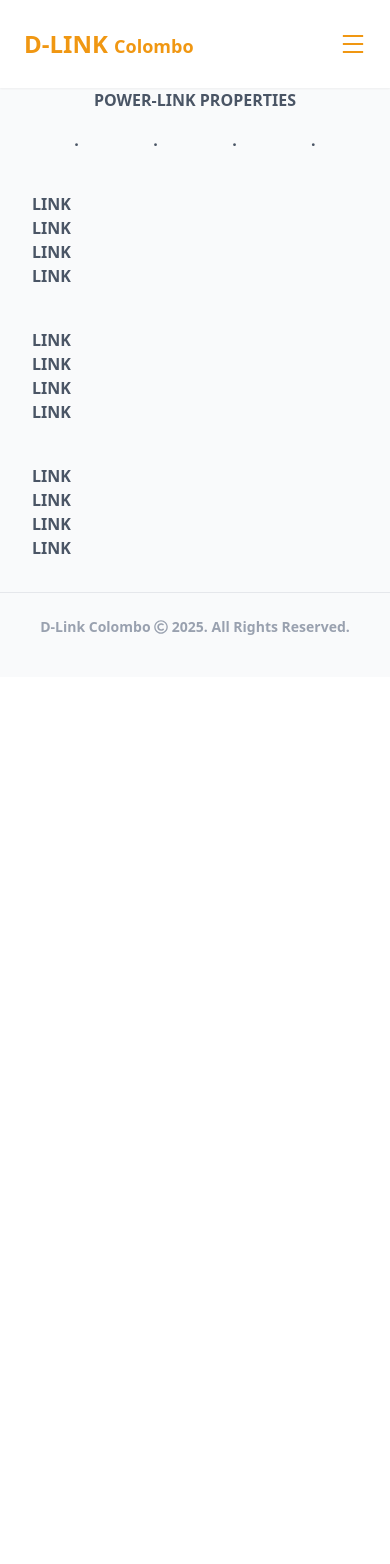
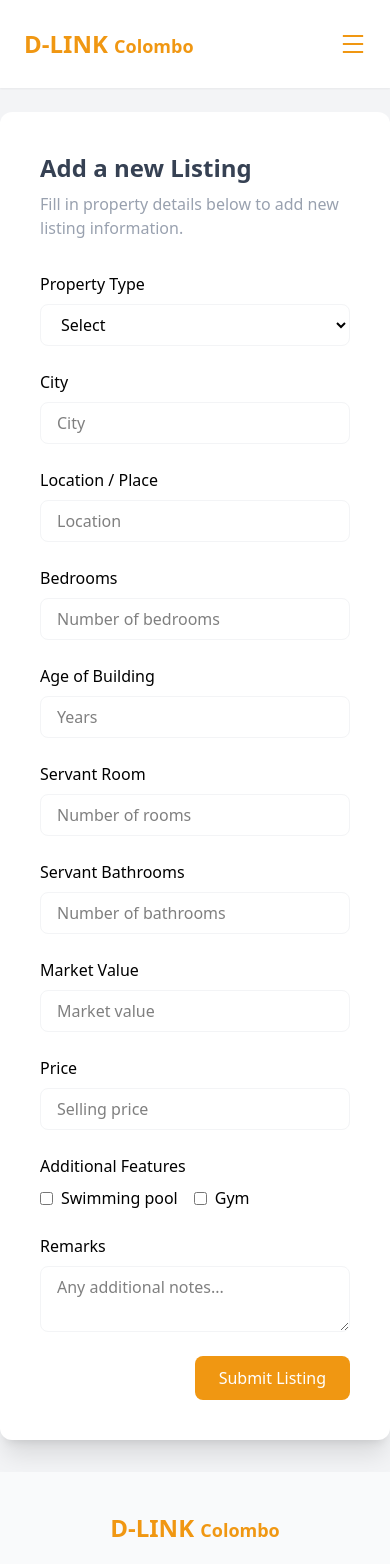
Before and after one commit to reshamsu/DLink-REACT, a React (Vite) app in the folder dlink-frontend/: page /listing/add-listing in a window 390 px wide. Shown: the top 1564 px of the page. Before the commit the page ends 844 px from the top, so only its background shows below. Built offline with nearby package versions, Linux system fonts and the light colour scheme.

Commit message:
Listing Form Update

```diff
--- a/dlink-frontend/src/App.jsx
+++ b/dlink-frontend/src/App.jsx
@@ -8,7 +8,9 @@
 import Villas from "./pages/Villas";
 import Commercial from "./pages/Commercial";
 import Lands from "./pages/Lands";
+import NotFound from "./pages/NotFound";
 import Listings from "./pages/Listing";
+import AddListing from "./pages/AddListing";
 
 function App() {
   const [count, setCount] = useState(0);
@@ -28,7 +30,9 @@
             element={<Commercial />}
           />
           <Route path="/property/lands-plots" element={<Lands />} />
-           <Route path="/property/listing" element={<Listings />} />
+          <Route path="/property/listing" element={<Listings />} />
+          <Route path="/listing/add-listing" element={<AddListing />} />
+          <Route path="*" element={<NotFound />} />
         </Routes>
 
         <Footer />
--- a/dlink-frontend/src/components/Navbar.jsx
+++ b/dlink-frontend/src/components/Navbar.jsx
@@ -110,8 +110,8 @@
         {/* Desktop Login Button */}
         <div className="hidden md:block">
           <NavLink
-            to="/login"
-            className="px-6 py-2.5 lg:ml-12 md:ml-0 rounded-lg flex items-center text-center text-white bg-[#f09712] hover:bg-[#dfa400e8]"
+            to="/listing/add-listing"
+            className="px-6 py-2.5 lg:ml-12 md:ml-0 rounded-lg flex items-center text-center text-white bg-[#f09712] hover:bg-[#ec6d06e8]"
           >
             Add Listing
           </NavLink>
--- a/dlink-frontend/src/components/listing/Info.jsx
+++ b/dlink-frontend/src/components/listing/Info.jsx
@@ -65,7 +65,7 @@
             <button>
               <a
                 href="#"
-                className="px-6 py-2.5 rounded-lg flex items-center text-center font-semibold text-white bg-[#f09712] hover:bg-[#dfa400e8]"
+                className="px-6 py-2.5 rounded-lg flex items-center text-center font-semibold text-white bg-[#f09712] hover:bg-[#ec6d06e8]"
               >
                 Reserve for Viewings
               </a>
--- /dev/null
+++ b/dlink-frontend/src/pages/AddListing.jsx
@@ -0,0 +1,278 @@
+import React, { useState } from "react";
+
+const PropertyForm = () => {
+  const [formData, setFormData] = useState({
+    propertyType: "",
+    city: "",
+    location: "",
+    bedrooms: "",
+    perches: "",
+    sqft: "",
+    floor: "",
+    ageOfBuilding: "",
+    servantRoom: "",
+    servantBathrooms: "",
+    marketValue: "",
+    price: "",
+    features: [],
+    remarks: "",
+  });
+
+  const featuresList = ["Swimming pool", "Gym"];
+
+  const handleChange = (e) => {
+    const { name, value, type, checked } = e.target;
+
+    if (type === "checkbox") {
+      setFormData((prev) => ({
+        ...prev,
+        features: checked
+          ? [...prev.features, value]
+          : prev.features.filter((f) => f !== value),
+      }));
+    } else {
+      setFormData((prev) => ({
+        ...prev,
+        [name]: value,
+      }));
+    }
+  };
+
+  const handleSubmit = (e) => {
+    e.preventDefault();
+    console.log("Form Data:", formData);
+    alert("Form submitted! Check console for details.");
+  };
+
+  return (
+    <div className="bg-gray-100 pt-28 pb-8">
+      <div className="max-w-[1000px] mx-auto">
+        <div className="bg-white rounded-xl p-10 shadow-xl">
+          <h1 className="text-2xl font-semibold text-gray-700 mb-2">
+            Add a new Listing
+          </h1>
+          <p className="text-gray-400">
+            Fill in property details below to add new listing information.
+          </p>
+
+          <form
+            onSubmit={handleSubmit}
+            className="grid grid-cols-1 md:grid-cols-2 gap-6 pt-8"
+          >
+            {/* Property Type */}
+            <div className="flex flex-col gap-2">
+              <label>Property Type</label>
+              <select
+                name="propertyType"
+                value={formData.propertyType}
+                onChange={handleChange}
+                className="py-2 px-4 border border-gray-100 rounded-lg"
+                required
+              >
+                <option value="">Select</option>
+                <option value="House">House</option>
+                <option value="Apartment">Apartment</option>
+                <option value="Land">Land</option>
+                <option value="Commercial Land & Building">
+                  Commercial Land & Building
+                </option>
+              </select>
+            </div>
+
+            {/* City */}
+            <div className="flex flex-col gap-2">
+              <label>City</label>
+              <input
+                type="text"
+                name="city"
+                value={formData.city}
+                onChange={handleChange}
+                placeholder="City"
+                className="py-2 px-4 border border-gray-100 rounded-lg"
+                required
+              />
+            </div>
+
+            {/* Location */}
+            <div className="flex flex-col gap-2">
+              <label>Location / Place</label>
+              <input
+                type="text"
+                name="location"
+                value={formData.location}
+                onChange={handleChange}
+                placeholder="Location"
+                className="py-2 px-4 border border-gray-100 rounded-lg"
+                required
+              />
+            </div>
+
+            {/* Bedrooms */}
+            <div className="flex flex-col gap-2">
+              <label>Bedrooms</label>
+              <input
+                type="number"
+                name="bedrooms"
+                value={formData.bedrooms}
+                onChange={handleChange}
+                placeholder="Number of bedrooms"
+                className="py-2 px-4 border border-gray-100 rounded-lg"
+              />
+            </div>
+
+            {/* Conditional: Perches (House) */}
+            {formData.propertyType === "House" && (
+              <div className="flex flex-col gap-2">
+                <label>Perches</label>
+                <input
+                  type="number"
+                  name="perches"
+                  value={formData.perches}
+                  onChange={handleChange}
+                  placeholder="Perches"
+                  className="py-2 px-4 border border-gray-100 rounded-lg"
+                />
+              </div>
+            )}
+
+            {/* Conditional: Sqft + Floor (Apartment) */}
+            {formData.propertyType === "Apartment" && (
+              <>
+                <div className="flex flex-col gap-2">
+                  <label>Sq ft</label>
+                  <input
+                    type="number"
+                    name="sqft"
+                    value={formData.sqft}
+                    onChange={handleChange}
+                    placeholder="Sq ft"
+                    className="py-2 px-4 border border-gray-100 rounded-lg"
+                  />
+                </div>
+
+                <div className="flex flex-col gap-2">
+                  <label>Floor</label>
+                  <input
+                    type="number"
+                    name="floor"
+                    value={formData.floor}
+                    onChange={handleChange}
+                    placeholder="Floor"
+                    className="py-2 px-4 border border-gray-100 rounded-lg"
+                  />
+                </div>
+              </>
+            )}
+
+            {/* Age of Building */}
+            <div className="flex flex-col gap-2">
+              <label>Age of Building</label>
+              <input
+                type="number"
+                name="ageOfBuilding"
+                value={formData.ageOfBuilding}
+                onChange={handleChange}
+                placeholder="Years"
+                className="py-2 px-4 border border-gray-100 rounded-lg"
+              />
+            </div>
+
+            {/* Servant Room */}
+            <div className="flex flex-col gap-2">
+              <label>Servant Room</label>
+              <input
+                type="number"
+                name="servantRoom"
+                value={formData.servantRoom}
+                onChange={handleChange}
+                placeholder="Number of rooms"
+                className="py-2 px-4 border border-gray-100 rounded-lg"
+              />
+            </div>
+
+            {/* Servant Bathrooms */}
+            <div className="flex flex-col gap-2">
+              <label>Servant Bathrooms</label>
+              <input
+                type="number"
+                name="servantBathrooms"
+                value={formData.servantBathrooms}
+                onChange={handleChange}
+                placeholder="Number of bathrooms"
+                className="py-2 px-4 border border-gray-100 rounded-lg"
+              />
+            </div>
+
+            {/* Market Value */}
+            <div className="flex flex-col gap-2">
+              <label>Market Value</label>
+              <input
+                type="number"
+                name="marketValue"
+                value={formData.marketValue}
+                onChange={handleChange}
+                placeholder="Market value"
+                className="py-2 px-4 border border-gray-100 rounded-lg"
+              />
+            </div>
+
+            {/* Price */}
+            <div className="flex flex-col gap-2">
+              <label>Price</label>
+              <input
+                type="number"
+                name="price"
+                value={formData.price}
+                onChange={handleChange}
+                placeholder="Selling price"
+                className="py-2 px-4 border border-gray-100 rounded-lg"
+              />
+            </div>
+
+            {/* Features */}
+            <div className="flex flex-col md:col-span-2 gap-2">
+              <label>Additional Features</label>
+              <div className="flex gap-4">
+                {featuresList.map((feature) => (
+                  <label key={feature} className="flex items-center gap-2">
+                    <input
+                      type="checkbox"
+                      value={feature}
+                      checked={formData.features.includes(feature)}
+                      onChange={handleChange}
+                    />
+                    {feature}
+                  </label>
+                ))}
+              </div>
+            </div>
+
+            {/* Remarks */}
+            <div className="flex flex-col md:col-span-2 gap-2">
+              <label>Remarks</label>
+              <textarea
+                name="remarks"
+                value={formData.remarks}
+                onChange={handleChange}
+                placeholder="Any additional notes..."
+                className="py-2 px-4 border border-gray-100 rounded-lg"
+              />
+            </div>
+
+            {/* Submit */}
+            <div className="md:col-span-2 flex justify-end">
+              <button
+                type="submit"
+                className="px-6 py-2.5 lg:ml-12 md:ml-0 rounded-lg flex items-center text-center text-white bg-[#f09712] hover:bg-[#ec6d06e8]"
+              >
+                Submit Listing
+              </button>
+            </div>
+          </form>
+        </div>
+      </div>
+    </div>
+  );
+};
+
+export default PropertyForm;
--- /dev/null
+++ b/dlink-frontend/src/pages/NotFound.jsx
@@ -0,0 +1,17 @@
+import React from "react";
+
+const NotFound = () => {
+  return (
+    <div className=" bg-gray-100">
+      <div className="max-w-[1200px] mx-auto py-22 h-screen flex flex-col justify-center items-center">
+        <h1 className="text-6xl font-bold text-[#f09712]">404</h1>
+        <h2 className="text-2xl py-4 font-semibold">Page Not Found.</h2>
+        <p className="font-medium text-gray-600">
+          The page that your looking for does not exist.
+        </p>
+      </div>
+    </div>
+  );
+};
+
+export default NotFound;
```
Also changed, not shown: dlink-frontend/src/components/listing/Content.jsx (added).
